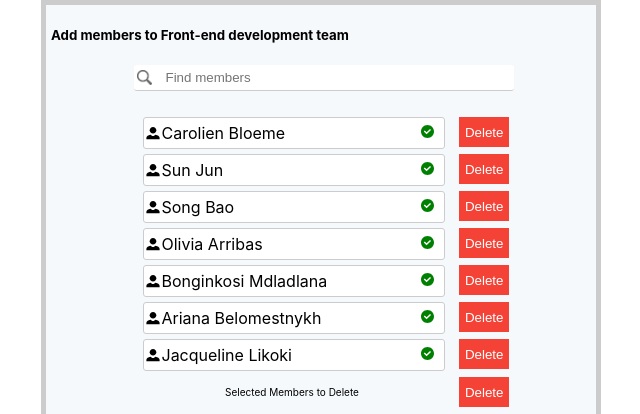
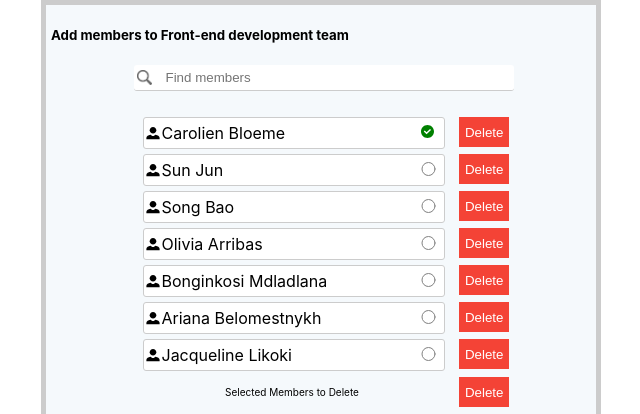
Before and after one commit to AzizaAlSayed/MemberListReact, a React (Create React App) app: page / in a window 1280 px wide. Both pictures are taken after a click on the button 743 px from the left and 131 px from the top of the page. Shown: the top 414 px of the page, without its empty margins (319-959 px from the left). Built offline with nearby package versions, Linux system fonts and the light colour scheme.

Commit message:
delete members

```diff
--- a/src/components/App.js
+++ b/src/components/App.js
@@ -9,14 +9,11 @@ import MemberList from "./memberList";
 export default function App() {
   const [listOfMembers, setListOfMembers] = useState(members);
   const [memberName, setMemberName] = useState("");
-  const [isActive, setActive] = useState(false);
   const searchMemberResult = !memberName
     ? listOfMembers
     : listOfMembers.filter((member) =>
       member.name.toLowerCase().includes(memberName.toLowerCase())
     );
-
-  let deleteMembersArray = [];
 
   function handleAddNewMember(memberName) {
     setListOfMembers((members) => [
@@ -28,18 +25,10 @@ export default function App() {
     ]);
   }
 
-  function addCheckMemberDelete(id) {
-    if (!deleteMembersArray.includes(id)) deleteMembersArray.push(id);
-    else {
-      deleteMembersArray.splice(deleteMembersArray.indexOf(id), 1);
-    }
-  }
+  function handleDeleteMembers(activeMembers) {
 
-  function handleDeleteMembers() {
     setListOfMembers(
-      searchMemberResult.filter(
-        (member) => !deleteMembersArray.includes(member.id)
-      )
+      listOfMembers.filter((member) => !activeMembers[member.id] === true)
     );
   }
 
@@ -56,10 +45,7 @@ export default function App() {
           <MemberList
             members={searchMemberResult}
             onDeleteMember={handleDeleteMember}
-            checkMemberDelete={addCheckMemberDelete}
             deleteMembers={handleDeleteMembers}
-            setActive={setActive}
-            isActive={isActive}
           />
           <NewMember onAddNewMember={handleAddNewMember} />
         </div>
--- a/src/components/deleteMembers.js
+++ b/src/components/deleteMembers.js
@@ -5,7 +5,7 @@ export default function DeleteMembers({ onDeleteMembers }) {
             <button
                 type="button"
                 className="ButtonDeleteMembers"
-                onClick={() => onDeleteMembers()}
+                onClick={onDeleteMembers}
             >
                 Delete
             </button>
--- a/src/components/member.js
+++ b/src/components/member.js
@@ -1,14 +1,9 @@
-export default function Member({
-  id,
-  name,
-  onDelete,
-  isActive,
-  setActive,
-  deleteMember,
-}) {
+import { useState } from "react";
+
+export default function Member({ id, name, onDelete, setActive, isActive }) {
+
   function onCheckDelete() {
     setActive(!isActive);
-    deleteMember(id);
   }
   return (
     <div key={id} className="FlexDisplay">
--- a/src/components/memberList.js
+++ b/src/components/memberList.js
@@ -1,14 +1,15 @@
 import Member from "./member";
 import DeleteMembers from "./deleteMembers";
+import { useState } from "react";
 
 export default function MemberList({
   members,
   onDeleteMember,
-  checkMemberDelete,
   deleteMembers,
-  setActive,
-  isActive,
 }) {
+  const [activeMembers, setActiveMembers] = useState({});
+
+  const isDeleteVisible = Object.values(activeMembers).some((v) => v === true);
   return (
     <div>
       <p>
@@ -18,12 +19,18 @@ export default function MemberList({
             id={member.id}
             name={member.name}
             onDelete={onDeleteMember}
-            isActive={isActive}
-            setActive={() => setActive(!isActive)}
-            deleteMember={checkMemberDelete}
+            isActive={Boolean(activeMembers[member.id])}
+            setActive={() =>
+              setActiveMembers((members) => {
+                const isActive = Boolean(activeMembers[member.id]);
+                return { ...members, [member.id]: !isActive };
+              })
+            }
           ></Member>
         ))}
-        {isActive && <DeleteMembers onDeleteMembers={deleteMembers} />}
+        {isDeleteVisible && (
+          <DeleteMembers onDeleteMembers={() => deleteMembers(activeMembers)} />
+        )}
       </p>
     </div>
   );
```
